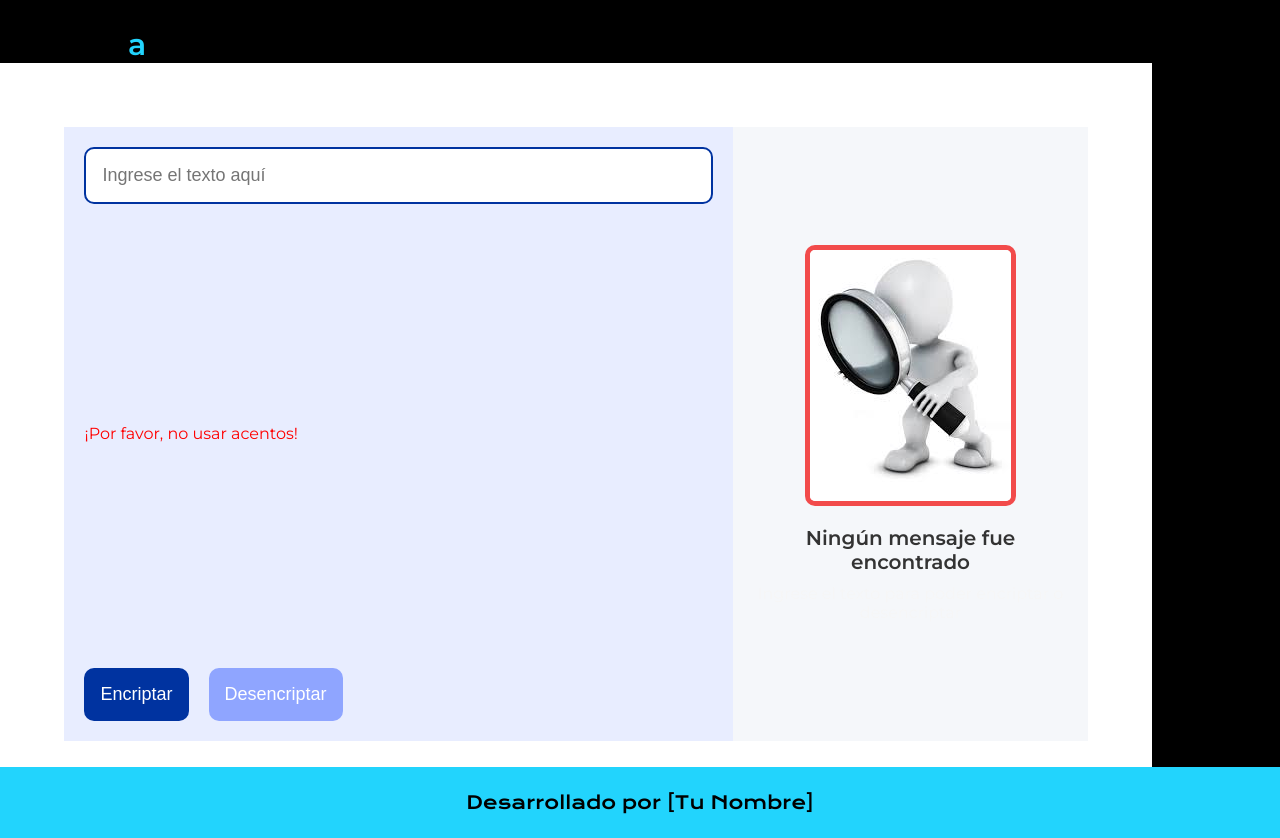
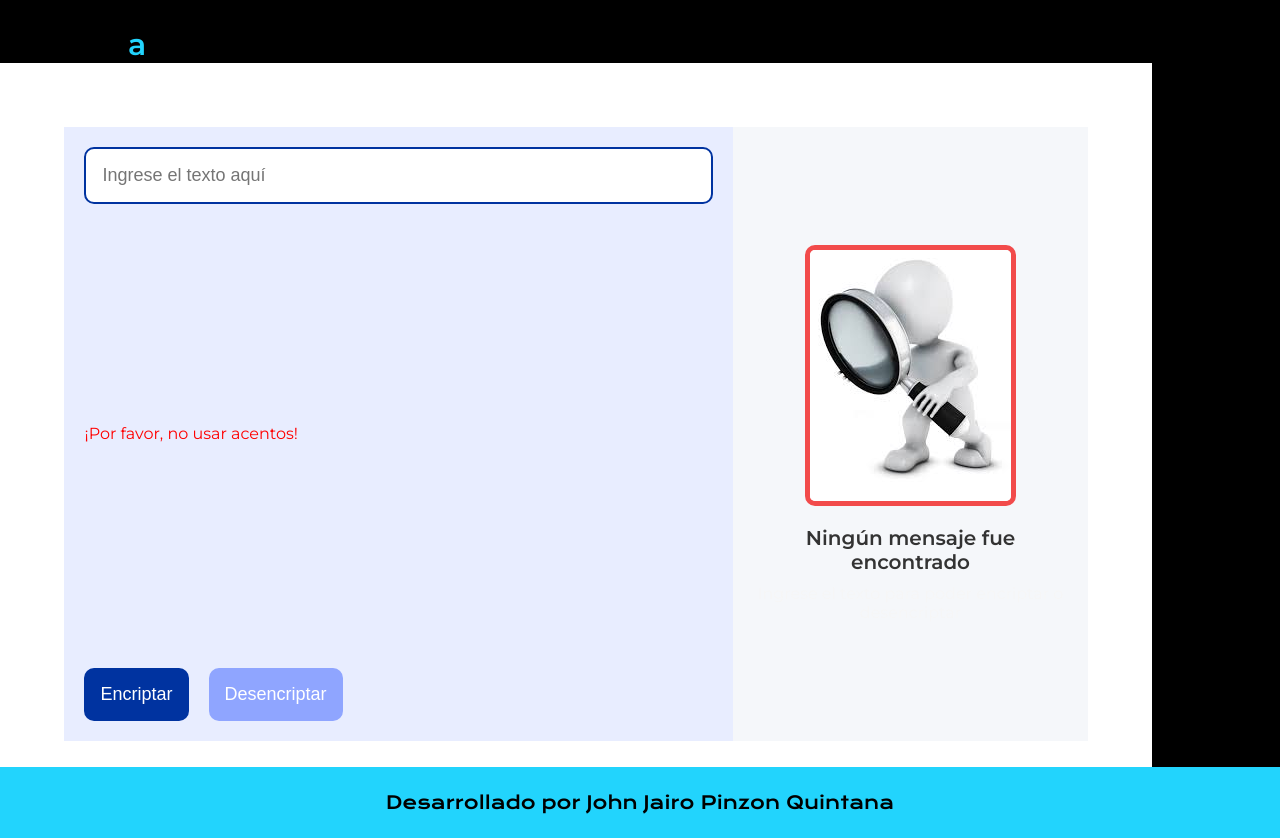
Before and after one commit to John-neura/encriptador-de-palabras, a plain HTML site: page index.html in a window 1280 px wide. Drawn offline with nearby package versions, Linux system fonts and the light colour scheme.

Commit message:
Update index.html

```diff
--- a/index.html
+++ b/index.html
@@ -35,7 +35,7 @@
         </section>
     </main>
     <footer class="footer">
-        <p>Desarrollado por [Tu Nombre]</p>
+        <p>Desarrollado por John Jairo Pinzon Quintana </p>
     </footer>
     <script src="script.js"></script>
 </body>
```
